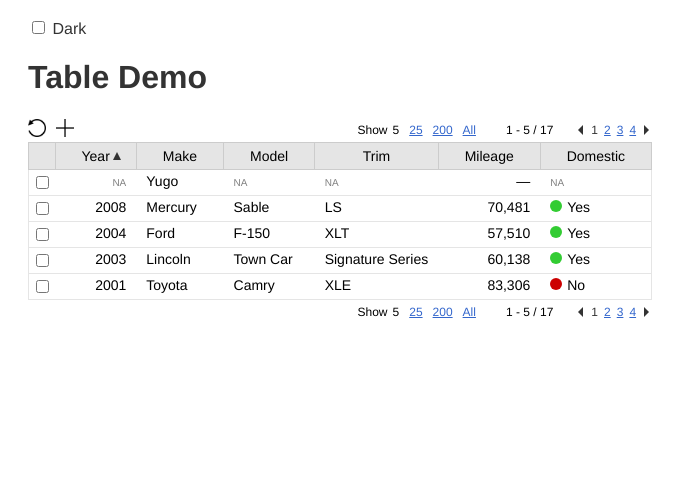
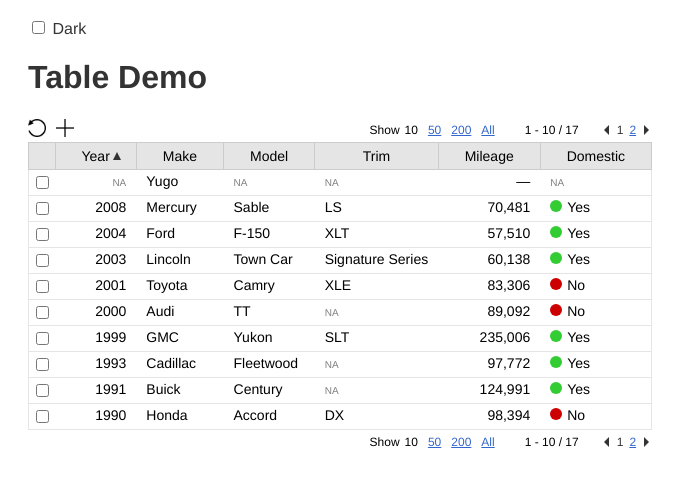
Before and after one commit to anwansi/vue-table, a Vue app: page / in a window 1280 px wide. Shown: the top 486 px of the page, without its empty margins (0-687 px from the left). Built offline with nearby package versions, Linux system fonts and the light colour scheme.

Commit message:
Adjust default pageSizes array

```diff
--- a/src/table.vue
+++ b/src/table.vue
@@ -83,7 +83,7 @@ export default {
             sortColumnId     : '',
             sortAscending    : true,
             currentPage      : 1,
-            pageSize         : 5,
+            pageSize         : 10,
             pageLinkSpan     : 2
         };
     },
@@ -98,7 +98,7 @@ export default {
         },
         pageSizes : {
             type    : Array,
-            default : () => [5, 25, 200]
+            default : () => [10, 50, 200]
         },
         allowAllPages : {
             type    : Boolean,
```
